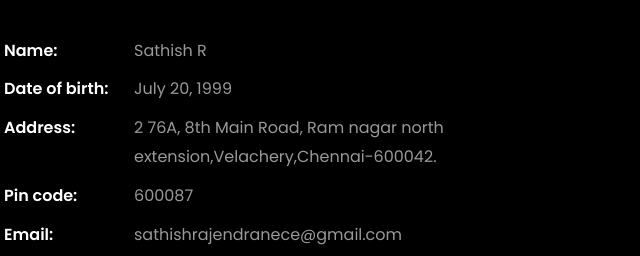
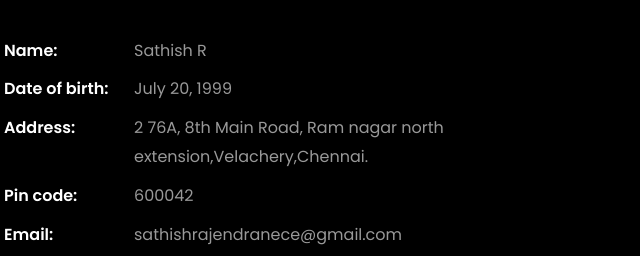
Before and after one commit to Do-it-more/Developer_Sathish, a plain HTML site: page index.html in a window 1280 px wide. Shown: the part 1022-1278 px from the top of the page, 589-1229 px from the left. Drawn offline with Linux system fonts and the light colour scheme; files whose address does not match are found by name.

Commit message:
pin code update

```diff
--- a/index.html
+++ b/index.html
@@ -166,8 +166,8 @@
 		            <ul class="about-info mt-4 px-md-0 px-2">
 		            	<li class="d-flex"><span>Name:</span> <span>Sathish R</span></li>
 		            	<li class="d-flex"><span>Date of birth:</span> <span>July 20, 1999</span></li>
-		            	<li class="d-flex"><span>Address:</span> <span>2 76A, 8th Main Road, Ram nagar north extension,Velachery,Chennai-600042.</span></li>
-		            	<li class="d-flex"><span>Pin code:</span> <span>600087</span></li>
+		            	<li class="d-flex"><span>Address:</span> <span>2 76A, 8th Main Road, Ram nagar north extension,Velachery,Chennai.</span></li>
+		            	<li class="d-flex"><span>Pin code:</span> <span>600042</span></li>
 		            	<li class="d-flex"><span>Email:</span> <span>sathishrajendranece@gmail.com</span></li>
 		            	<li class="d-flex"><span>Phone: </span> <span>+91-6379464017</span></li>
 					</ul>
```
